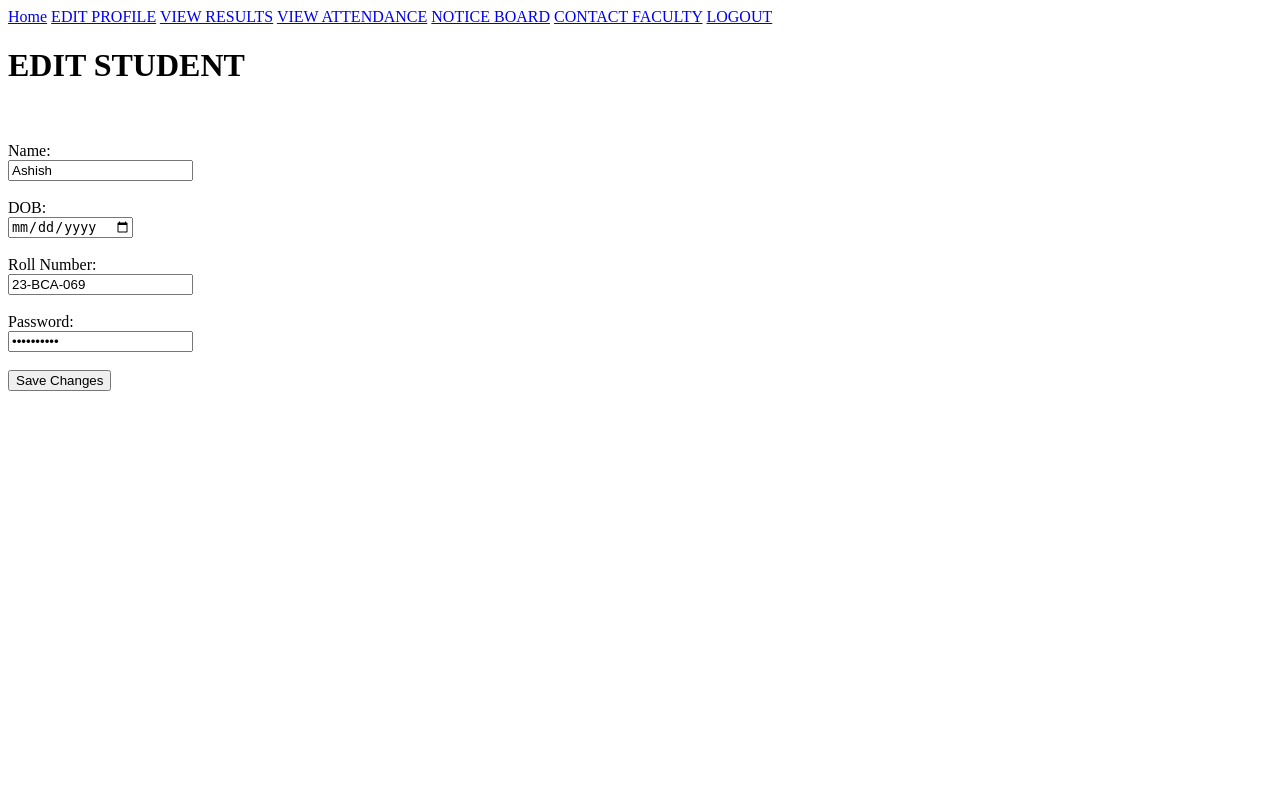
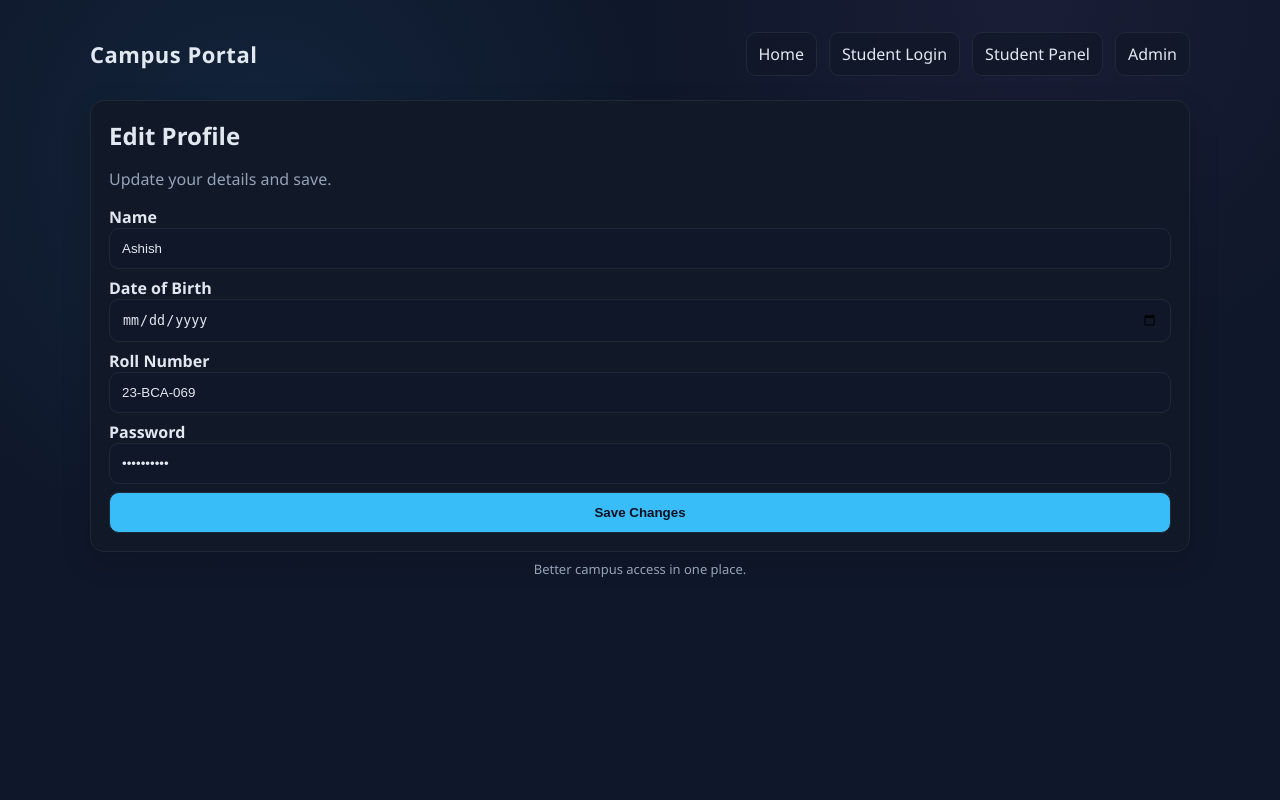
Before and after one commit to aryansojitra/student-management-pthon, a Django app: template myapp/templates/edit_student.html in a window 1280 px wide. Run offline with Django 5.2, Linux system fonts and the light colour scheme; the template is opened without the code that fills it: values that come from a table or form of the project are taken from there, others are empty; data comes from the database, SQL or seed files in the repository; both versions use the stored data as it was after the commit.

Commit message:
Refactor templates and views for improved structure and user experience; add session checks for student authentication.

```diff
--- /dev/null
+++ b/myapp/templates/base.html
@@ -0,0 +1,94 @@
+<!DOCTYPE html>
+<html lang="en">
+<head>
+    <meta charset="UTF-8">
+    <meta name="viewport" content="width=device-width, initial-scale=1.0">
+    <title>Campus Portal</title>
+    <style>
+        :root {
+            --bg: #0f172a;
+            --panel: #0b1021;
+            --card: #111827;
+            --accent: #38bdf8;
+            --accent-2: #c084fc;
+            --muted: #94a3b8;
+            --text: #e2e8f0;
+            --border: #1f2937;
+            --danger: #f87171;
+            --success: #34d399;
+        }
+        * { box-sizing: border-box; }
+        body {
+            margin: 0;
+            font-family: "Segoe UI", Tahoma, sans-serif;
+            background: radial-gradient(circle at 20% 20%, rgba(56,189,248,0.08), transparent 35%),
+                        radial-gradient(circle at 80% 0%, rgba(192,132,252,0.06), transparent 30%),
+                        var(--bg);
+            color: var(--text);
+            min-height: 100vh;
+            padding: 32px 16px 48px;
+            display: flex;
+            justify-content: center;
+        }
+        .shell { width: min(1100px, 100%); }
+        header { display: flex; justify-content: space-between; align-items: center; margin-bottom: 24px; }
+        .logo { font-size: 22px; font-weight: 700; letter-spacing: 0.5px; }
+        nav { display: flex; gap: 12px; flex-wrap: wrap; }
+        nav a {
+            color: var(--text);
+            text-decoration: none;
+            padding: 10px 12px;
+            border: 1px solid var(--border);
+            border-radius: 10px;
+            background: rgba(17,24,39,0.7);
+            transition: transform 120ms ease, border-color 120ms ease, color 120ms ease;
+        }
+        nav a:hover { transform: translateY(-1px); border-color: var(--accent); color: var(--accent); }
+        main { display: grid; gap: 16px; }
+        .card {
+            background: var(--card);
+            border: 1px solid var(--border);
+            border-radius: 14px;
+            padding: 18px;
+            box-shadow: 0 10px 30px rgba(0,0,0,0.15);
+        }
+        .card h1, .card h2, .card h3 { margin: 0 0 6px; }
+        .muted { color: var(--muted); }
+        .grid { display: grid; grid-template-columns: repeat(auto-fit, minmax(260px, 1fr)); gap: 12px; }
+        .table { width: 100%; border-collapse: collapse; }
+        .table th, .table td { padding: 10px 12px; border-bottom: 1px solid var(--border); text-align: left; }
+        .table th { color: var(--muted); font-weight: 600; }
+        .pill { display: inline-flex; align-items: center; gap: 6px; border-radius: 999px; padding: 8px 12px; border: 1px solid var(--border); background: rgba(17,24,39,0.7); }
+        .pill.success { color: var(--success); border-color: rgba(52,211,153,0.4); }
+        .pill.danger { color: var(--danger); border-color: rgba(248,113,113,0.4); }
+        .btn { display: inline-flex; justify-content: center; align-items: center; gap: 6px; padding: 12px 14px; border-radius: 10px; border: 1px solid var(--border); background: var(--accent); color: #0b1021; font-weight: 600; text-decoration: none; transition: transform 120ms ease, box-shadow 120ms ease; cursor: pointer; }
+        .btn.secondary { background: transparent; color: var(--text); }
+        .btn:hover { transform: translateY(-2px); box-shadow: 0 12px 30px rgba(56,189,248,0.25); }
+        form { display: grid; gap: 10px; }
+        label { font-weight: 600; }
+        input, textarea { width: 100%; padding: 12px; border-radius: 10px; border: 1px solid var(--border); background: rgba(15,23,42,0.6); color: var(--text); }
+        textarea { min-height: 120px; resize: vertical; }
+        footer { margin-top: 8px; color: var(--muted); font-size: 13px; text-align: center; }
+        .stack { display: grid; gap: 8px; }
+        .badge-row { display: flex; gap: 8px; flex-wrap: wrap; }
+    </style>
+    {% block extra_css %}{% endblock %}
+</head>
+<body>
+    <div class="shell">
+        <header>
+            <div class="logo">Campus Portal</div>
+            <nav>
+                <a href="/">Home</a>
+                <a href="{% url 'student_login' %}">Student Login</a>
+                <a href="{% url 'student_panel' %}">Student Panel</a>
+                <a href="/admin/">Admin</a>
+            </nav>
+        </header>
+        <main>
+            {% block content %}{% endblock %}
+        </main>
+        <footer>Better campus access in one place.</footer>
+    </div>
+</body>
+</html>
--- a/myapp/templates/edit_student.html
+++ b/myapp/templates/edit_student.html
@@ -1,31 +1,30 @@
-<nav>
-        <a href="/">Home</a>
-        <a href="{% url "edit_student" %}">EDIT PROFILE</a>
-        <a href="{% url 'student_result' %}">VIEW RESULTS</a>
-        <a href="{% url 'student_attendance' %}">VIEW ATTENDANCE</a>
-        <a href="{% url 'student_notice' %}">NOTICE BOARD</a>
-        <a href="{% url 'contact_faculty' %}">CONTACT FACULTY</a>
-        <a href="{% url 'student_logout' %}">LOGOUT</a>
-</nav>
+{% extends "base.html" %}
 
-<h1>EDIT STUDENT</h1>
-<br>
-<br>
-
-<form method="POST">
-    {% csrf_token %}
-
-    <label>Name:</label><br>
-    <input type="text" name="name" value="{{ student.name }}"><br><br>
-
-    <label>DOB:</label><br>
-    <input type="date" name="dob" value="{{ student.dob }}"><br><br>
-
-    <label>Roll Number:</label><br>
-    <input type="text" name="roll_number" value="{{ student.roll_number }}"><br><br>
-
-    <label>Password:</label><br>
-    <input type="password" name="password" value="{{ student.password }}"><br><br>
-
-    <button type="submit">Save Changes</button>
-</form>
+{% block content %}
+<div class="card">
+    <h2>Edit Profile</h2>
+    <p class="muted">Update your details and save.</p>
+    <form method="POST">
+        {% csrf_token %}
+        <div class="stack">
+            <div>
+                <label>Name</label>
+                <input type="text" name="name" value="{{ student.name }}" required>
+            </div>
+            <div>
+                <label>Date of Birth</label>
+                <input type="date" name="dob" value="{{ student.dob }}" required>
+            </div>
+            <div>
+                <label>Roll Number</label>
+                <input type="text" name="roll_number" value="{{ student.roll_number }}" required>
+            </div>
+            <div>
+                <label>Password</label>
+                <input type="password" name="password" value="{{ student.password }}" required>
+            </div>
+            <button class="btn" type="submit">Save Changes</button>
+        </div>
+    </form>
+</div>
+{% endblock %}
--- a/myproject/settings.py
+++ b/myproject/settings.py
@@ -25,7 +25,8 @@ SECRET_KEY = 'django-insecure-2*g!h1=i9n(p+)zb*n%8$a-mc=(d9+8*r!bto0)uht7fb__x(4
 # SECURITY WARNING: don't run with debug turned on in production!
 DEBUG = True
 
-ALLOWED_HOSTS = []
+# Allow local access during development
+ALLOWED_HOSTS = ["localhost", "127.0.0.1", "0.0.0.0"]
 
 
 # Application definition
```
Also changed, not shown: myapp/templates/contact_faculty.html (+22 -16 lines), myapp/templates/index.html (+55 -12 lines), myapp/templates/send_message.html (+17 -15 lines), myapp/templates/student_attendance.html (+20 -18 lines), myapp/templates/student_login.html (+24 -13 lines), myapp/templates/student_notice.html (+13 -15 lines), myapp/templates/student_panel.html (+26 -16 lines), myapp/templates/student_result.html (+18 -12 lines), myapp/views.py (+9 -0 lines), db.sqlite3.
